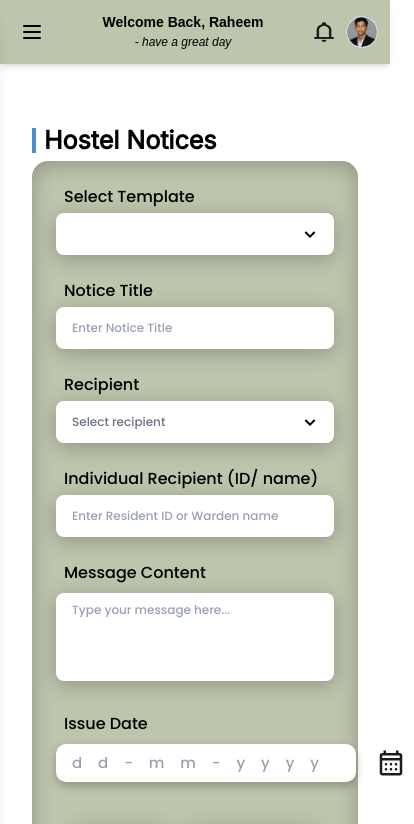
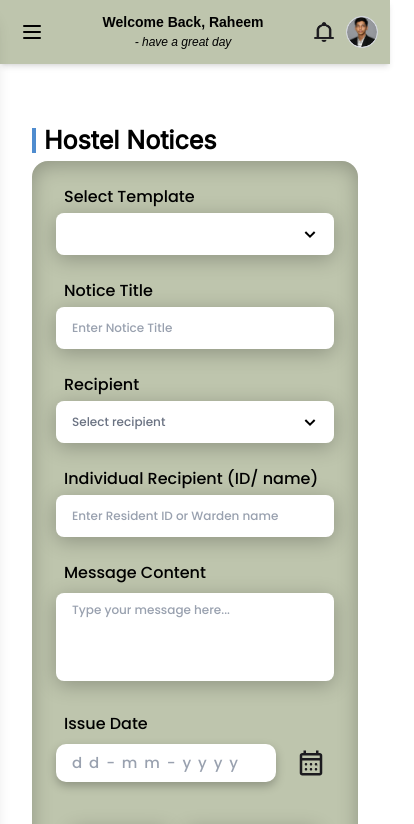
Before and after one commit to dev-nexcore/HM_ADMIN, a Next.js app: page /notices in a window 390 px wide. Shown: the top 824 px of the page, 414 px wide, since content can reach past the window. Built offline with nearby package versions, Linux system fonts and the light colour scheme; no server answers.

Commit message:
Refactor date input layout and styling in HostelNotices component for better responsiveness

```diff
--- a/src/components/notices/notices.jsx
+++ b/src/components/notices/notices.jsx
@@ -308,14 +308,14 @@ const[formErrors,setFormErrors] = useState(null);
           )}
         </div>
 
-        <div className="w-full mt-6 font-[Poppins] flex flex-wrap items-center justify-between gap-4">
+      <div className="w-full mt-6 font-[Poppins] flex flex-wrap items-center justify-between gap-4">
           {/* Issue Date */}
-          <div>
+          <div className="w-full sm:w-auto">
             <label className="block mb-1 text-black ml-2 font-[Poppins] font-medium">
               Issue Date
             </label>
             <div className="relative flex items-center">
-              <div className="relative w-[300px] max-w-full">
+              <div className="relative w-full sm:w-[300px] max-w-full">
                 <input
                   ref={dateInputRef}
                   type="date"
@@ -355,7 +355,7 @@ const[formErrors,setFormErrors] = useState(null);
                   {form.date || ""}
                 </div>
                 {!form.date && (
-                  <div className="absolute top-1/2 left-4 -translate-y-1/2 z-0 text-gray-400 font-[Poppins] font-medium text-[15px] tracking-[0.4em] pointer-events-none select-none">
+                  <div className="absolute top-1/2 left-4 -translate-y-1/2 z-0 text-gray-400 font-[Poppins] font-medium text-[15px] tracking-[0.1em] md:tracking-[0.4em] pointer-events-none select-none">
                     d&nbsp;d&nbsp;-&nbsp;m&nbsp;m&nbsp;-&nbsp;y&nbsp;y&nbsp;y&nbsp;y
                   </div>
                 )}
@@ -363,7 +363,7 @@ const[formErrors,setFormErrors] = useState(null);
               <button
                 type="button"
                 onClick={handleCalendarClick}
-                className="ml-3 p-2 cursor-pointer  rounded-lg transition-colors flex items-center justify-center hover:scale-110 transition-transform"
+                className="ml-3 p-2 cursor-pointer rounded-lg transition-colors flex items-center justify-center hover:scale-110 transition-transform flex-shrink-0"
                 title="Open Calendar"
               >
                 <svg
```
